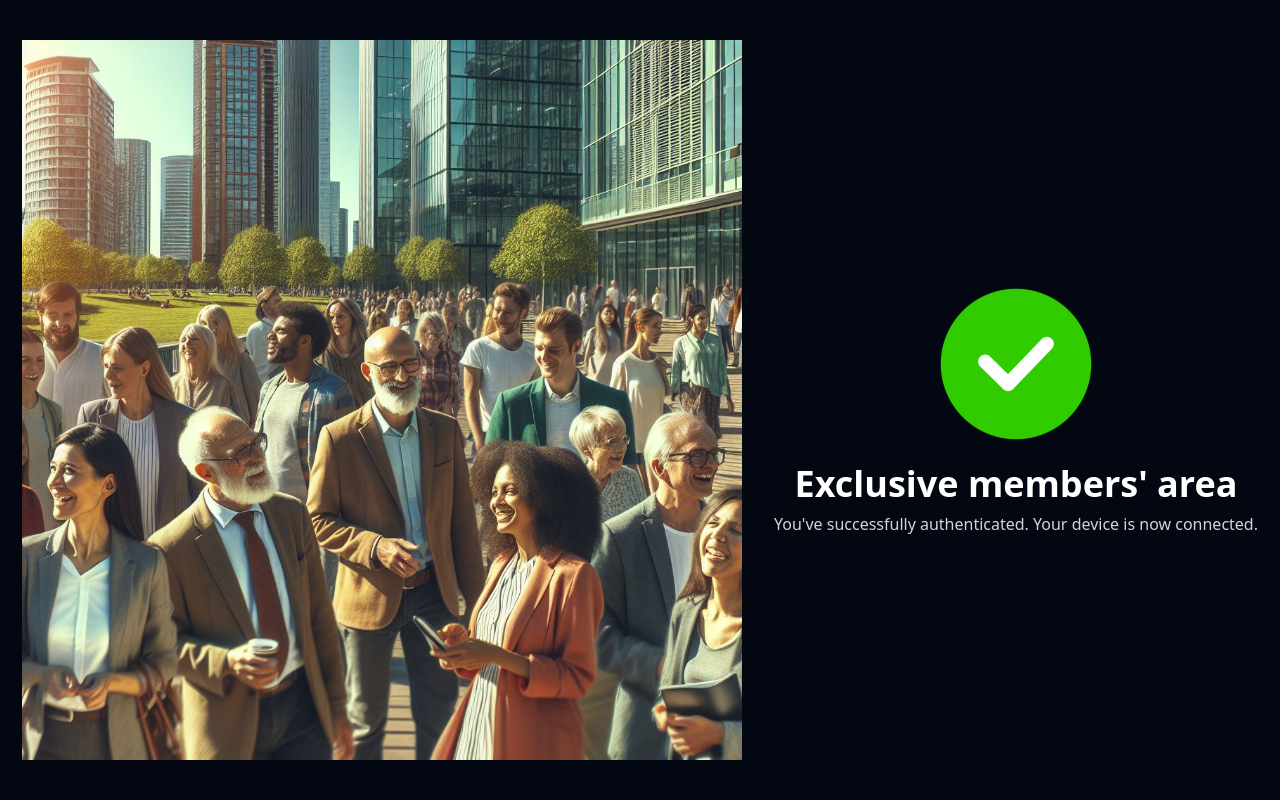
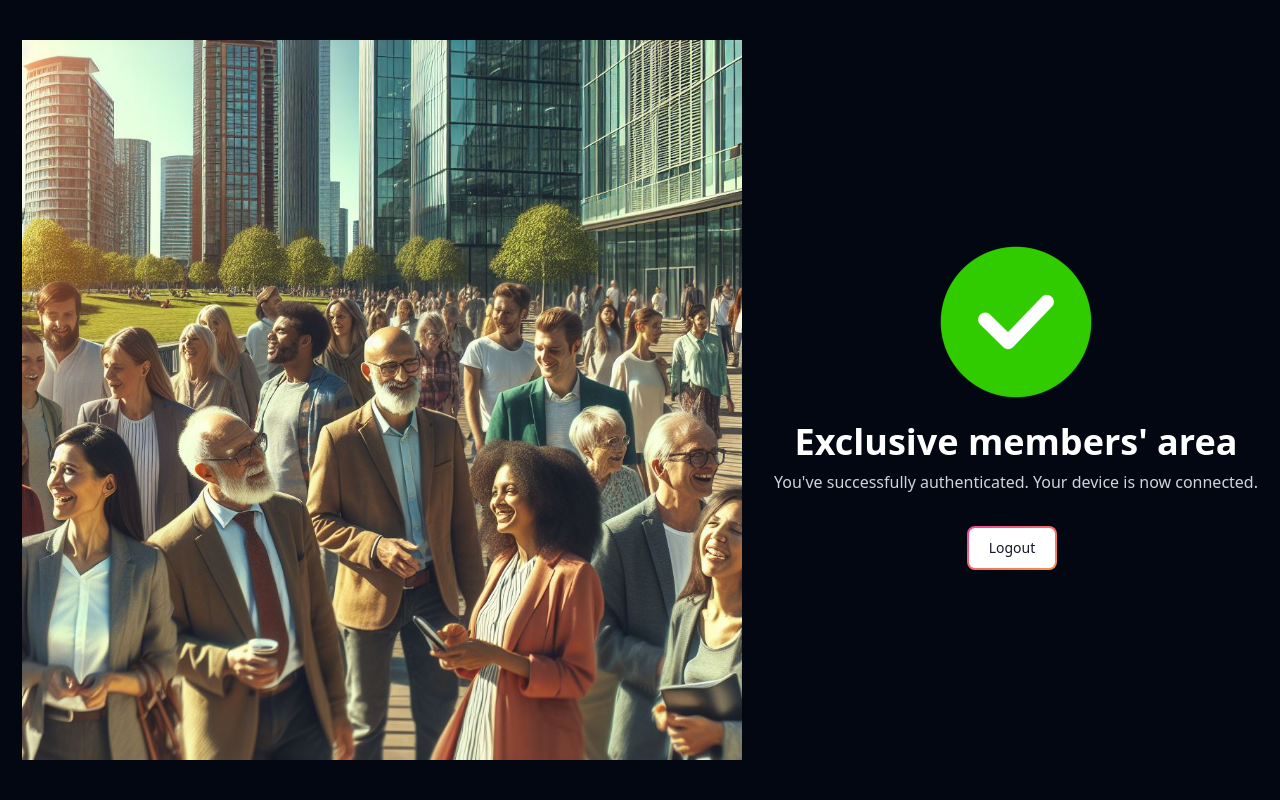
Before and after one commit to emidiovaleretto/technews.journal, a Django app: page /members/ in a window 1280 px wide. Run offline with Django 5.2, Linux system fonts and the light colour scheme; the visitor is signed in with stand-in values (Sample User, id 1); some libraries are stand-ins or nearby versions.

Commit message:
chore: add a button to logout

```diff
--- a/journal/templates/journal/index.html
+++ b/journal/templates/journal/index.html
@@ -10,7 +10,7 @@
     <div>
         <h1 class="text-white text-4xl font-semibold">Authentication with OAuth 2.0</h1>
         <figure class="w-full h-20 mt-20">
-            <a href="">
+            <a href="/accounts/github/login/?process=login">
                 <img class="w-full h-full" src="{% static 'img/github.svg' %}" alt="GitHub icon">
                 <figcaption class="text-white text-center mt-4">GitHub</figcaption>
             </a>
--- a/journal/templates/journal/members.html
+++ b/journal/templates/journal/members.html
@@ -11,8 +11,17 @@
         <figure>
             <img class="w-[200px] h-[200px]" src="{% static 'img/green-check-mark.png' %}" alt="Green check mark image">
         </figure>
-        <h1 class="text-white text-4xl font-semibold">Exclusive members' area</h1>
-        <p class="text-gray-300 text-center font-light mt-2">You've successfully authenticated. Your device is now connected.</p>
+        <div class="text-center mb-8">
+            <h1 class="text-white text-4xl font-semibold">Exclusive members' area</h1>
+            <p class="text-gray-300 text-center font-light mt-2">You've successfully authenticated. Your device is now connected.</p>
+        </div>
+        <div>
+            <a href="/accounts/logout/" class="relative inline-flex items-center justify-center p-0.5 mb-2 me-2 overflow-hidden text-sm font-medium text-gray-900 rounded-lg group bg-gradient-to-br from-pink-500 to-orange-400 group-hover:from-pink-500 group-hover:to-orange-400 hover:text-white dark:text-white focus:ring-4 focus:outline-none focus:ring-pink-200 dark:focus:ring-pink-800">
+                <span class="relative px-5 py-2.5 transition-all ease-in duration-75 bg-white dark:bg-gray-900 rounded-md group-hover:bg-opacity-0">
+                    Logout
+                </span>
+            </a>
+        </div>
     </div>
 </section>
 
```
